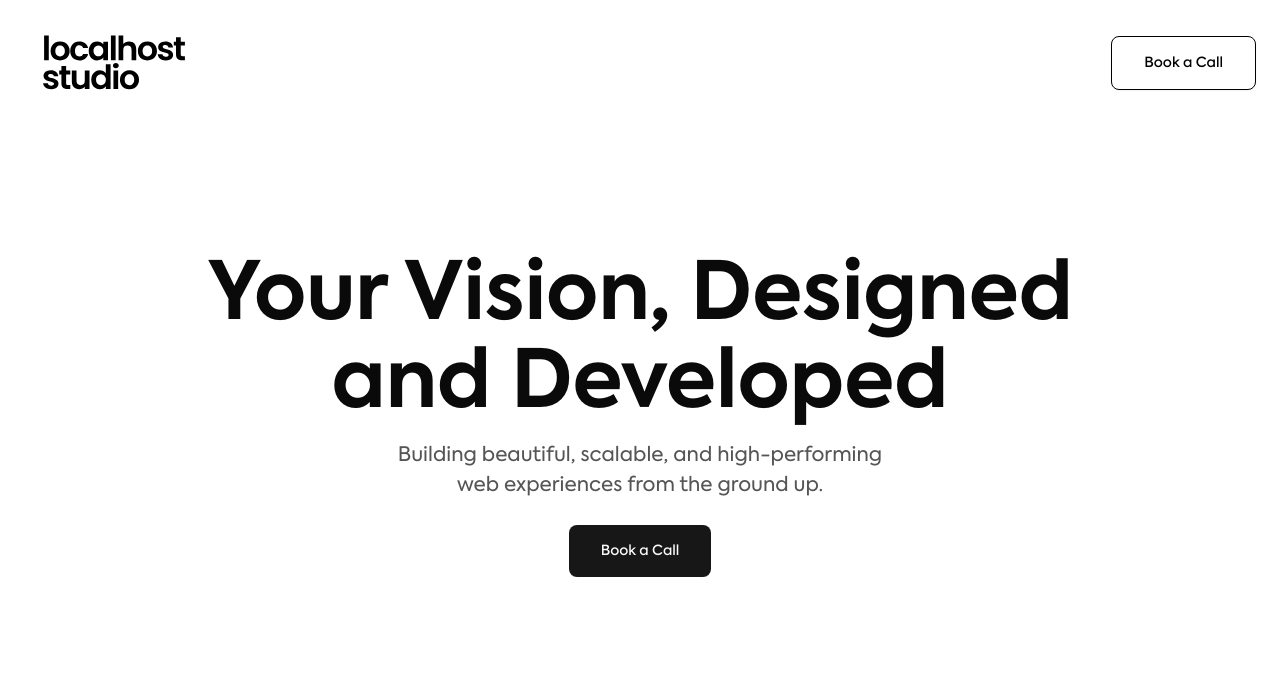
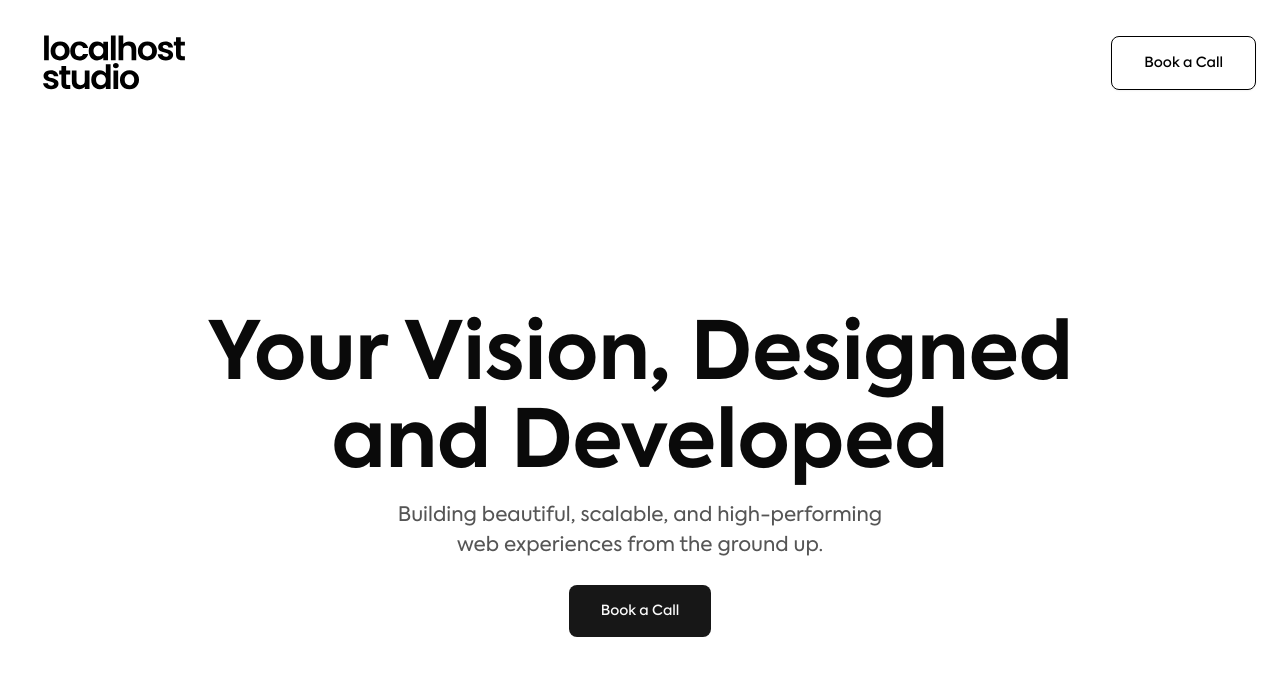
Before and after one commit to Gautham28/localhoststudio, a Next.js app: page / in a window 1280 px wide. Shown: the top 676 px of the page. Built offline with nearby package versions, Linux system fonts and the light colour scheme.

Commit message:
fixed button component

```diff
--- a/src/components/Hero.tsx
+++ b/src/components/Hero.tsx
@@ -11,10 +11,12 @@ export default function Hero() {
         padding: '0 0 0 0',
         minHeight: '100vh'
       }}>
-        <div style={{
+      <div style={{
         display: 'flex',
         alignItems: 'center',
-        justifyContent: 'space-between'
+        justifyContent: 'space-between',
+        position: 'relative',
+        zIndex: 1
       }}>
         <img src="/assets/logos/logodark.svg" alt="Localhost Studio" width={180} height={48} />
         <Link href="/">
@@ -24,8 +26,8 @@ export default function Hero() {
         </Link>
       </div>
 
-      <div style={{ flex: 1, display: 'flex', alignItems: 'center', justifyContent: 'center', marginTop: '-120px' }}>
-        <div style={{ textAlign: 'center', margin: '0 auto', maxWidth: '900px' }}>
+      <div style={{ flex: 1, display: 'flex', alignItems: 'center', justifyContent: 'center' }}>
+        <div style={{ textAlign: 'center', margin: '0 auto', maxWidth: '900px', position: 'relative', zIndex: 1 }}>
           <h1 style={{
             fontSize: '80px',
             lineHeight: 1.1,
```
